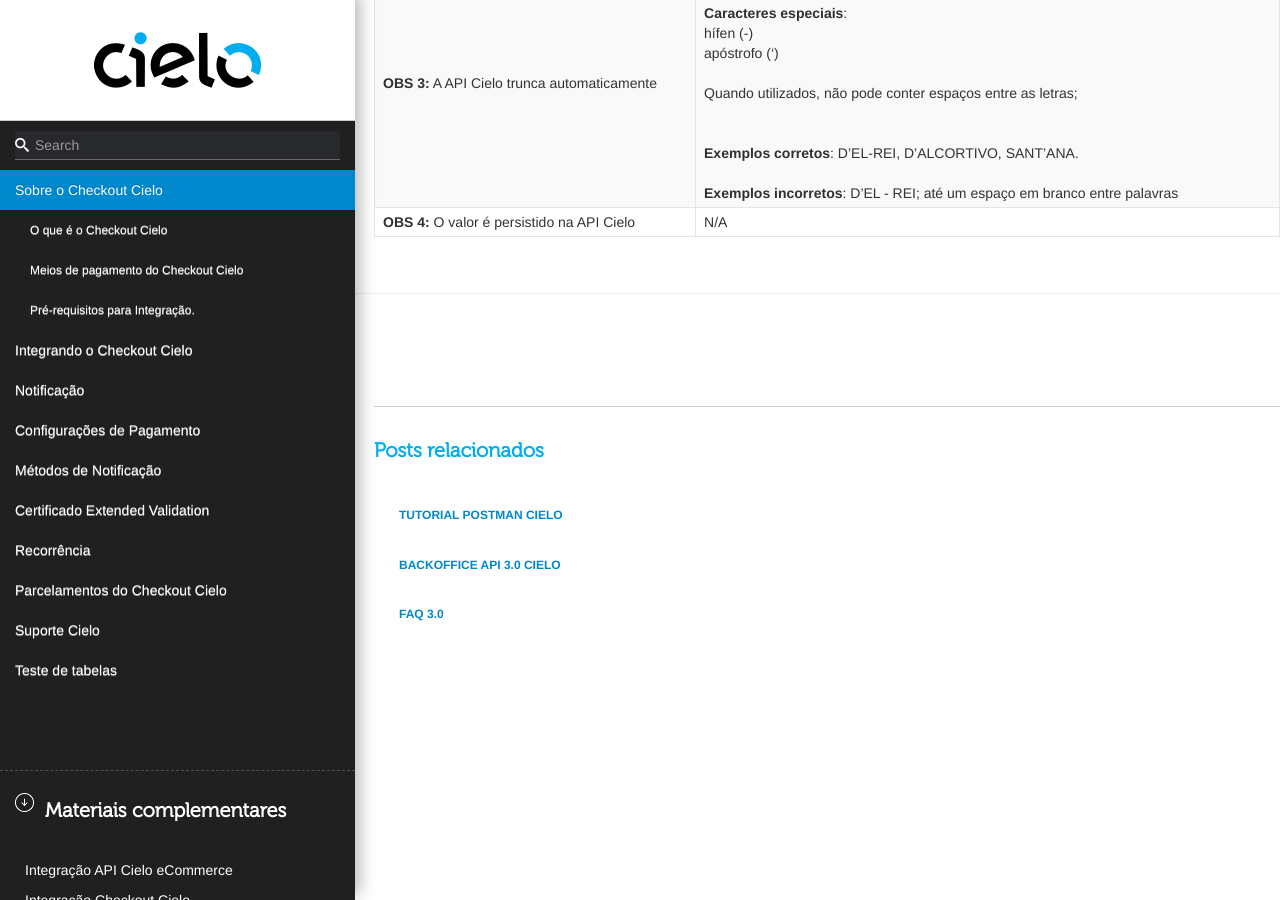
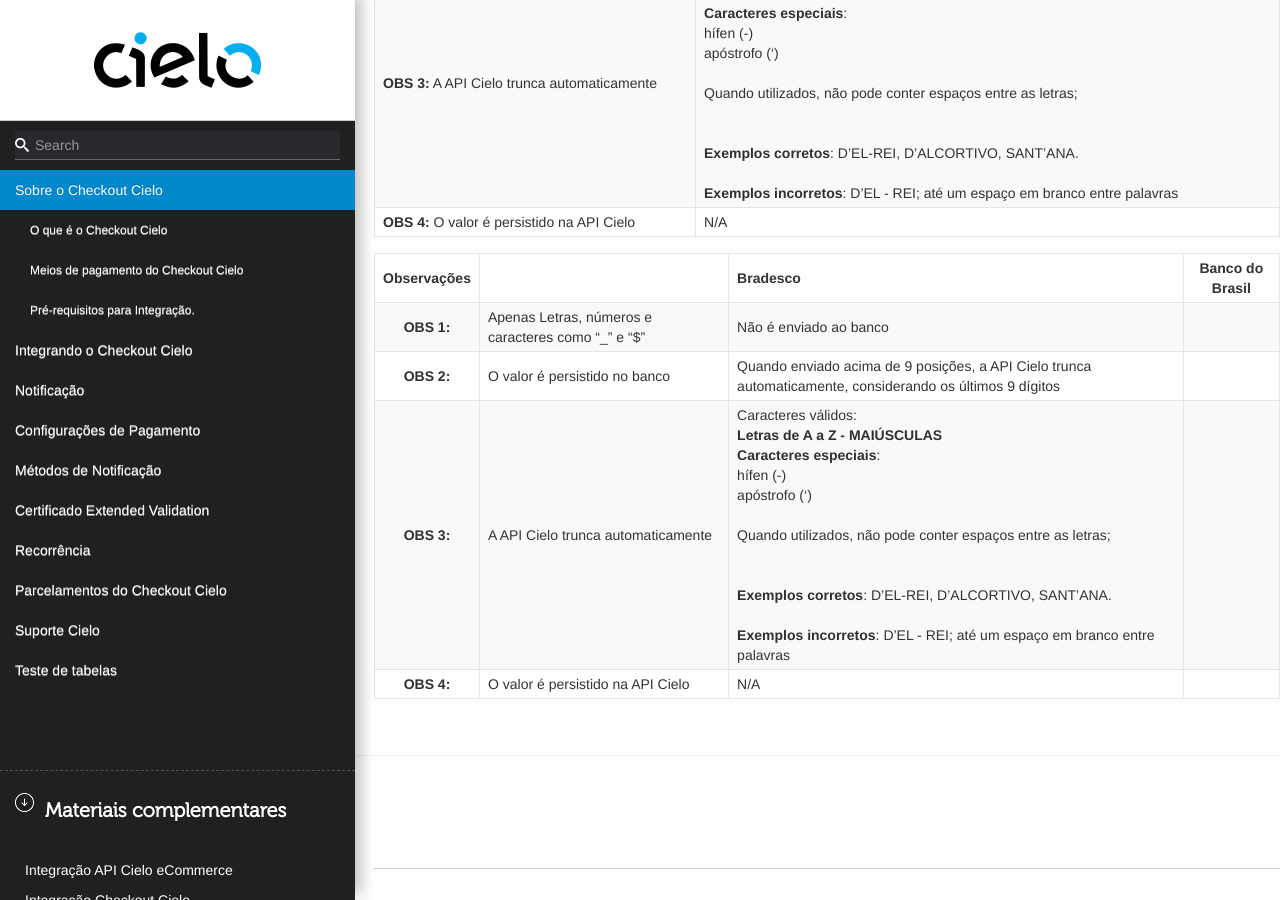
Before and after one commit to DeveloperCielo/Tutorial, a Jekyll site: the page built from _posts/2017-08-25-Checkout.md, in a window 1280 px wide and 900 px high, scrolled down 57350 px. Built offline with Jekyll 4.4.1, drawn with Linux system fonts in a browser that asks for light colours; some web fonts are replaced.

Commit message:
Updated '_posts/2017-08-25-Checkout.md' via CloudCannon

```diff
--- a/_posts/2017-08-25-Checkout.md
+++ b/_posts/2017-08-25-Checkout.md
@@ -1738,3 +1738,15 @@
 | **OBS 2:** O valor é persistido no banco                      |**OBS 2:** Quando enviado acima de 9 posições, a API Cielo trunca automaticamente, considerando os últimos 9 dígitos |
 | **OBS 3:** A API Cielo trunca automaticamente                 |**OBS 3:** Caracteres válidos: <BR>**Letras de A a Z - MAIÚSCULAS** <BR> **Caracteres especiais**: <BR>hífen (-)<BR> apóstrofo (') <BR><BR> Quando utilizados, não pode conter espaços entre as letras; <BR><BR><BR> **Exemplos corretos**: D'EL-REI, D'ALCORTIVO, SANT'ANA.<BR><BR> **Exemplos incorretos**: D'EL - REI; até um espaço em branco entre palavras |
 | **OBS 4:** O valor é persistido na API Cielo                  | N/A|
+
+
+
+
+
+
+|Observações || Bradesco                                                      | Banco do Brasil                                                                                                 |
+:-----------:|:--------------------------------------------------------------|:----------------------------------------------------------------------------------------------------------------|
+| **OBS 1:**|Apenas Letras, números e caracteres como "_" e "$" |Não é enviado ao banco                                                                                    |
+| **OBS 2:**|O valor é persistido no banco                      |Quando enviado acima de 9 posições, a API Cielo trunca automaticamente, considerando os últimos 9 dígitos |
+| **OBS 3:**|A API Cielo trunca automaticamente                 |Caracteres válidos: <BR>**Letras de A a Z - MAIÚSCULAS** <BR> **Caracteres especiais**: <BR>hífen (-)<BR> apóstrofo (') <BR><BR> Quando utilizados, não pode conter espaços entre as letras; <BR><BR><BR> **Exemplos corretos**: D'EL-REI, D'ALCORTIVO, SANT'ANA.<BR><BR> **Exemplos incorretos**: D'EL - REI; até um espaço em branco entre palavras |
+| **OBS 4:**|O valor é persistido na API Cielo                  | N/A|
```
